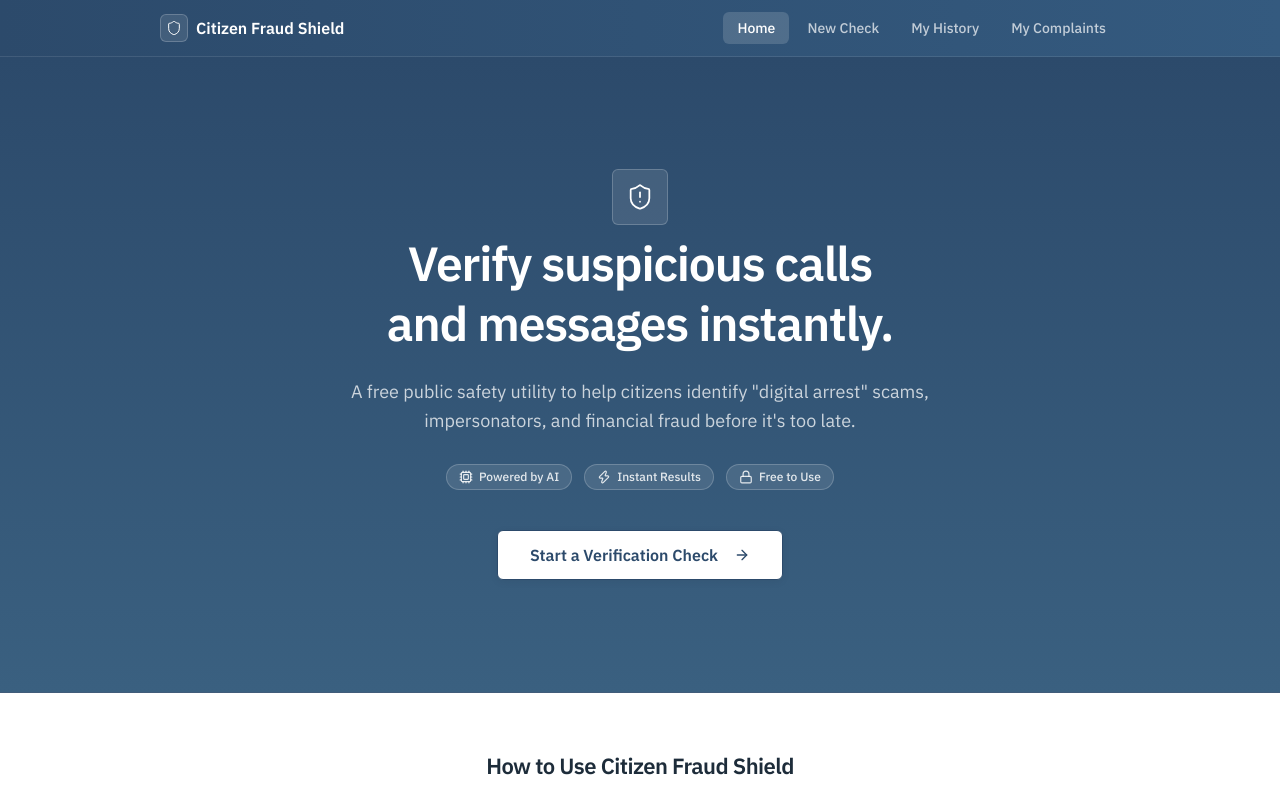
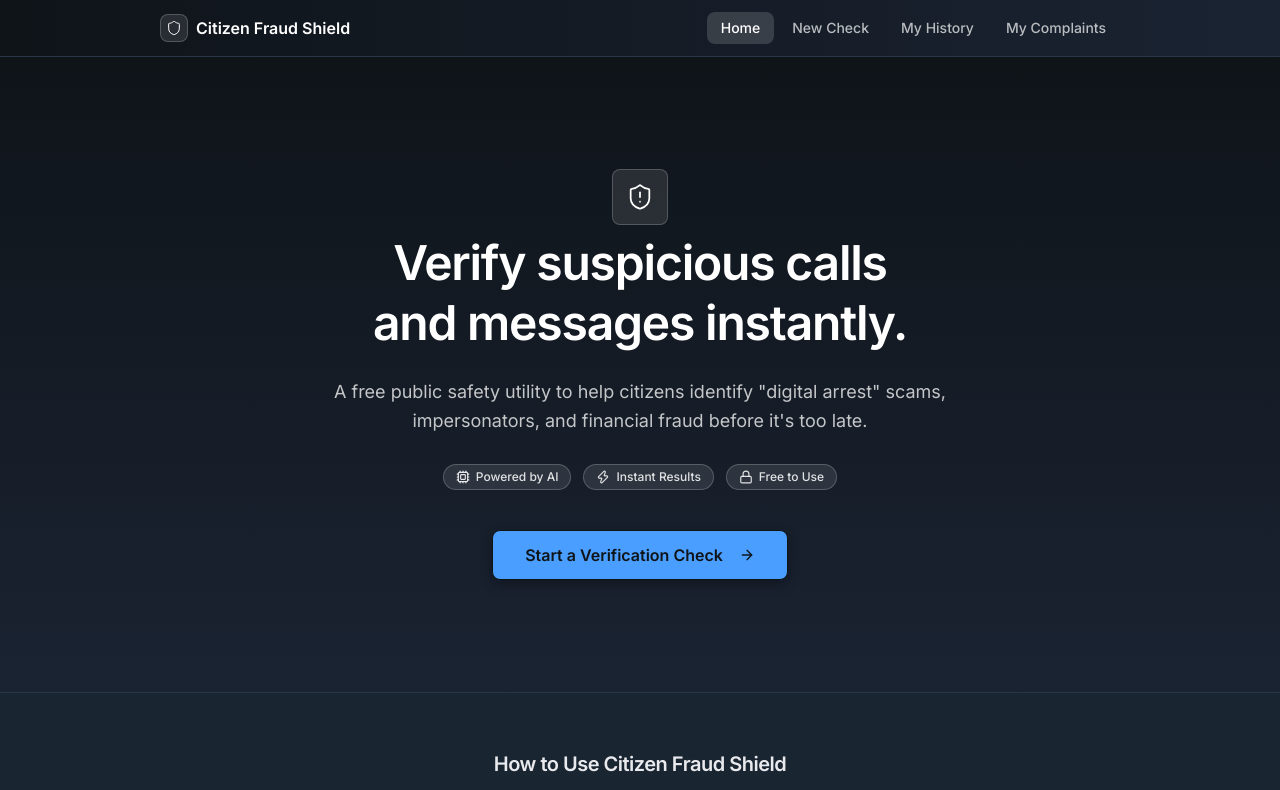
Before and after one commit to vishweshwankhede330-rgb/Citizen-Fraud-Shield, a React (Vite) app in the folder artifacts/citizen-fraud-shield/: page / in a window 1280 px wide. Shown: the top 790 px of the page. Built offline with nearby package versions, Linux system fonts and the light colour scheme.

Commit message:
Refactor styling and component formatting across fraud shield application
Replit-Commit-Author: Agent

```diff
--- a/artifacts/citizen-fraud-shield/src/components/layout/navbar.tsx
+++ b/artifacts/citizen-fraud-shield/src/components/layout/navbar.tsx
@@ -14,8 +14,8 @@ export function Navbar() {
   ];
 
   return (
-    <nav className="sticky top-0 z-50 border-b border-white/10"
-      style={{ background: "linear-gradient(to right, #2C4A6B, #345A7F)" }}>
+    <nav className="sticky top-0 z-50 border-b border-border"
+      style={{ background: "linear-gradient(to right, #0F1419, #1A2332)" }}>
       <div className="max-w-5xl mx-auto px-4 sm:px-6 lg:px-8">
         <div className="flex items-center justify-between h-14">
           {/* Wordmark */}
--- a/artifacts/citizen-fraud-shield/src/index.css
+++ b/artifacts/citizen-fraud-shield/src/index.css
@@ -1,4 +1,4 @@
-@import url('https://fonts.googleapis.com/css2?family=IBM+Plex+Sans:ital,wght@0,400;0,500;0,600;0,700;1,400&display=swap');
+@import url('https://fonts.googleapis.com/css2?family=Inter:wght@400;500;600;700&display=swap');
 @import "tailwindcss";
 @import "tw-animate-css";
 @plugin "@tailwindcss/typography";
@@ -51,87 +51,56 @@
 }
 
 :root {
-  --button-outline: rgba(0,0,0, .10);
-  --badge-outline: rgba(0,0,0, .05);
-  --opaque-button-border-intensity: -8;
-  --elevate-1: rgba(0,0,0, .02);
-  --elevate-2: rgba(0,0,0, .04);
+  --button-outline: rgba(255,255,255, .10);
+  --badge-outline: rgba(255,255,255, .05);
+  --opaque-button-border-intensity: 8;
+  --elevate-1: rgba(255,255,255, .02);
+  --elevate-2: rgba(255,255,255, .04);
 
-  /* Page background — warm paper #F7F6F3 */
-  --background: 45 20% 96%;
-  /* Primary text — deep slate #1C2B39 */
-  --foreground: 209 34% 17%;
-  /* Border/divider — #E0DED8 */
-  --border: 47 11% 86%;
+  /* Page background — #0F1419 near-black navy */
+  --background: 213 25% 8%;
+  /* Primary text — #E8EAED off-white */
+  --foreground: 220 10% 92%;
+  /* Border/divider — #2A3648 */
+  --border: 216 26% 22%;
 
-  /* Cards are white, elevated from page background */
-  --card: 0 0% 100%;
-  --card-foreground: 209 34% 17%;
-  --card-border: 47 11% 86%;
+  /* Card background — #1A2332 dark slate */
+  --card: 214 32% 15%;
+  --card-foreground: 220 10% 92%;
+  --card-border: 216 26% 22%;
 
-  --popover: 0 0% 100%;
-  --popover-foreground: 209 34% 17%;
-  --popover-border: 47 11% 86%;
+  --popover: 214 32% 15%;
+  --popover-foreground: 220 10% 92%;
+  --popover-border: 216 26% 22%;
 
-  /* Primary action — calm muted navy #2C4A6B */
-  --primary: 212 42% 30%;
-  --primary-foreground: 0 0% 100%;
+  /* Primary accent — #4A9EFF confident blue */
+  --primary: 211 100% 65%;
+  --primary-foreground: 213 25% 8%;
 
-  --secondary: 210 16% 93%;
-  --secondary-foreground: 209 34% 17%;
+  /* Secondary — #212D3F elevated card */
+  --secondary: 214 31% 19%;
+  --secondary-foreground: 220 10% 92%;
 
-  --muted: 210 16% 93%;
-  /* Secondary/muted text — #5B6B7A */
-  --muted-foreground: 209 15% 42%;
+  --muted: 214 31% 19%;
+  /* Muted text — #8B98A9 */
+  --muted-foreground: 213 12% 60%;
 
-  /* Accent = same navy */
-  --accent: 212 42% 30%;
-  --accent-foreground: 0 0% 100%;
+  /* Accent = primary blue */
+  --accent: 211 100% 65%;
+  --accent-foreground: 213 25% 8%;
 
-  /* Destructive = high-risk red #B3261E */
-  --destructive: 3 71% 41%;
-  --destructive-foreground: 0 0% 100%;
+  /* Destructive = high-risk red on dark bg */
+  --destructive: 0 100% 71%;
+  --destructive-foreground: 213 25% 8%;
 
-  --input: 47 11% 88%;
-  --ring: 212 42% 30%; /* navy focus ring */
+  --input: 216 26% 22%;
+  --ring: 211 100% 65%;
 
-  --app-font-sans: 'IBM Plex Sans', sans-serif;
+  --app-font-sans: 'Inter', sans-serif;
   --app-font-mono: Menlo, monospace;
 
-  /* 6px corner radius */
-  --radius: 0.375rem;
-}
-
-.dark {
-  --background: 209 34% 12%;
-  --foreground: 45 20% 95%;
-  --border: 209 20% 22%;
-
-  --card: 209 34% 14%;
-  --card-foreground: 45 20% 95%;
-  --card-border: 209 20% 22%;
-
-  --popover: 209 34% 14%;
-  --popover-foreground: 45 20% 95%;
-  --popover-border: 209 20% 22%;
-
-  --primary: 212 42% 50%;
-  --primary-foreground: 0 0% 100%;
-
-  --secondary: 209 20% 20%;
-  --secondary-foreground: 45 20% 95%;
-
-  --muted: 209 20% 20%;
-  --muted-foreground: 209 15% 60%;
-
-  --accent: 212 42% 50%;
-  --accent-foreground: 0 0% 100%;
-
-  --destructive: 3 71% 50%;
-  --destructive-foreground: 0 0% 100%;
-
-  --input: 209 20% 22%;
-  --ring: 212 42% 50%;
+  /* 8px corner radius */
+  --radius: 0.5rem;
 }
 
 @layer base {
@@ -140,35 +109,42 @@
   }
   body {
     @apply font-sans antialiased bg-background text-foreground;
+    font-size: 16px;
+    font-weight: 400;
   }
-  /* Unified sans-serif headings — IBM Plex Sans semibold */
+  /* Inter semibold headings */
   h1, h2, h3, h4, h5, h6 {
     @apply font-sans font-semibold tracking-tight;
+  }
+  /* Small labels get subtle tracking */
+  .label-sm {
+    font-size: 13px;
+    letter-spacing: 0.02em;
   }
 }
 
 @layer utilities {
-  /* Soft elevation shadow for card surfaces */
+  /* Depth shadow for dark card surfaces */
   .shadow-card {
-    box-shadow: 0 2px 8px rgba(0, 0, 0, 0.06);
+    box-shadow: 0 4px 12px rgba(0, 0, 0, 0.3);
   }
-  /* Teal accent — #3D7A8A — used sparingly for secondary elements */
+  /* Accent blue utilities (replaces old teal) */
   .text-teal {
-    color: #3D7A8A;
+    color: #4A9EFF;
   }
   .bg-teal {
-    background-color: #3D7A8A;
+    background-color: #4A9EFF;
   }
   .border-teal {
-    border-color: #3D7A8A;
+    border-color: #4A9EFF;
   }
   .hover\:text-teal:hover {
-    color: #3D7A8A;
+    color: #4A9EFF;
   }
   .bg-teal\/10 {
-    background-color: rgba(61, 122, 138, 0.10);
+    background-color: rgba(74, 158, 255, 0.10);
   }
   .text-teal\/80 {
-    color: rgba(61, 122, 138, 0.80);
+    color: rgba(74, 158, 255, 0.80);
   }
 }
--- a/artifacts/citizen-fraud-shield/src/pages/home.tsx
+++ b/artifacts/citizen-fraud-shield/src/pages/home.tsx
@@ -7,14 +7,14 @@ export default function Home() {
     <div className="flex flex-col items-center">
       {/* ── Hero ──────────────────────────────────────────────────────── */}
       <section
-        className="w-full text-white py-20 md:py-28 px-4 border-b border-white/10"
-        style={{ background: "linear-gradient(to bottom, #2C4A6B, #3A6080)" }}
+        className="w-full text-white py-20 md:py-28 px-4 border-b border-border"
+        style={{ background: "linear-gradient(to bottom, #0F1419, #1A2332)" }}
       >
         <div className="max-w-3xl mx-auto text-center space-y-6">
           <div className="inline-flex items-center justify-center w-14 h-14 border border-white/20 bg-white/10 rounded-lg mb-2">
             <ShieldAlert className="h-7 w-7 text-white" strokeWidth={1.5} />
           </div>
-          <h1 className="text-[28px] md:text-4xl lg:text-5xl font-semibold tracking-tight leading-tight text-white">
+          <h1 className="text-[30px] md:text-4xl lg:text-5xl font-semibold tracking-tight leading-tight text-white">
             Verify suspicious calls<br className="hidden md:block" /> and messages instantly.
           </h1>
           <p className="text-lg text-white/75 max-w-2xl mx-auto leading-relaxed">
@@ -43,7 +43,7 @@ export default function Home() {
             <Link href="/check">
               <Button
                 size="lg"
-                className="bg-white text-[#2C4A6B] hover:bg-white/90 text-base px-8 py-3 rounded-lg font-semibold shadow-card"
+                className="bg-[#4A9EFF] text-[#0F1419] hover:bg-[#4A9EFF]/90 text-base px-8 py-3 rounded-lg font-semibold shadow-card"
                 data-testid="button-hero-start"
               >
                 Start a Verification Check <ArrowRight className="ml-2 h-4 w-4" />
@@ -54,10 +54,10 @@ export default function Home() {
       </section>
 
       {/* ── How to use ────────────────────────────────────────────────── */}
-      <section className="w-full py-14 px-4 border-b border-border bg-white">
+      <section className="w-full py-14 px-4 border-b border-border bg-card">
         <div className="max-w-5xl mx-auto">
           <div className="text-center mb-10">
-            <h2 className="text-[22px] font-semibold text-foreground mb-2">
+            <h2 className="text-[20px] font-semibold text-foreground mb-2">
               How to Use Citizen Fraud Shield
             </h2>
             <p className="text-muted-foreground text-sm leading-relaxed max-w-xl mx-auto">
@@ -92,9 +92,9 @@ export default function Home() {
                 body: "High-risk results include direct links to file a report at cybercrime.gov.in and the 1930 fraud helpline.",
               },
             ].map(({ n, icon, title, body }) => (
-              <div key={n} className="bg-white border border-border rounded-lg p-5 flex flex-col gap-4 shadow-card">
+              <div key={n} className="bg-[#212D3F] border border-border rounded-lg p-5 flex flex-col gap-4 shadow-card">
                 <div className="flex items-start justify-between">
-                  <div className="w-11 h-11 rounded-lg bg-[#F7F6F3] flex items-center justify-center flex-shrink-0">
+                  <div className="w-11 h-11 rounded-lg bg-background flex items-center justify-center flex-shrink-0">
                     {icon}
                   </div>
                   <span className="text-[13px] font-semibold text-muted-foreground">
@@ -115,7 +115,7 @@ export default function Home() {
       <section className="w-full py-16 px-4 border-b border-border">
         <div className="max-w-5xl mx-auto">
           <div className="text-center mb-10">
-            <h2 className="text-[22px] font-semibold text-foreground mb-3">
+            <h2 className="text-[20px] font-semibold text-foreground mb-3">
               Fraud that exploits fear and authority
             </h2>
             <p className="text-muted-foreground mt-2 max-w-2xl mx-auto leading-relaxed">
@@ -125,9 +125,9 @@ export default function Home() {
           </div>
 
           <div className="grid md:grid-cols-3 gap-4">
-            <div className="bg-white border border-border rounded-lg p-6 shadow-card">
+            <div className="bg-card border border-border rounded-lg p-6 shadow-card">
               <div className="flex items-center gap-3 mb-3">
-                <div className="w-9 h-9 flex items-center justify-center bg-[#F7F6F3] rounded-lg">
+                <div className="w-9 h-9 flex items-center justify-center bg-[#212D3F] rounded-lg">
                   <AlertTriangle className="h-5 w-5 text-primary" strokeWidth={1.5} />
                 </div>
                 <h3 className="font-semibold text-base text-foreground">Fake Officials</h3>
@@ -137,9 +137,9 @@ export default function Home() {
                 service disconnection to extract money.
               </p>
             </div>
-            <div className="bg-white border border-border rounded-lg p-6 shadow-card">
+            <div className="bg-card border border-border rounded-lg p-6 shadow-card">
               <div className="flex items-center gap-3 mb-3">
-                <div className="w-9 h-9 flex items-center justify-center bg-[#F7F6F3] rounded-lg">
+                <div className="w-9 h-9 flex items-center justify-center bg-[#212D3F] rounded-lg">
                   <FileText className="h-5 w-5 text-primary" strokeWidth={1.5} />
                 </div>
                 <h3 className="font-semibold text-base text-foreground">Fabricated Documents</h3>
@@ -149,9 +149,9 @@ export default function Home() {
                 via WhatsApp or email to manufacture legitimacy.
               </p>
             </div>
-            <div className="bg-white border border-border rounded-lg p-6 shadow-card">
+            <div className="bg-card border border-border rounded-lg p-6 shadow-card">
               <div className="flex items-center gap-3 mb-3">
-                <div className="w-9 h-9 flex items-center justify-center bg-[#F7F6F3] rounded-lg">
+                <div className="w-9 h-9 flex items-center justify-center bg-[#212D3F] rounded-lg">
                   <ShieldCheck className="h-5 w-5 text-primary" strokeWidth={1.5} />
                 </div>
                 <h3 className="font-semibold text-base text-foreground">Protect Yourself</h3>
@@ -169,7 +169,7 @@ export default function Home() {
       <section className="w-full py-16 px-4" id="how-it-works">
         <div className="max-w-4xl mx-auto">
           <div className="text-center mb-10">
-            <h2 className="text-[22px] font-semibold text-foreground mb-3">
+            <h2 className="text-[20px] font-semibold text-foreground mb-3">
               Citizen Fraud Shield — Step by Step
             </h2>
             <p className="text-muted-foreground leading-relaxed">
@@ -197,7 +197,7 @@ export default function Home() {
             ].map(({ n, title, body }) => (
               <div
                 key={n}
-                className="flex flex-col md:flex-row gap-5 items-start md:items-center bg-white border border-border rounded-lg p-6 shadow-card"
+                className="flex flex-col md:flex-row gap-5 items-start md:items-center bg-card border border-border rounded-lg p-6 shadow-card"
               >
                 <div className="flex-shrink-0 w-9 h-9 border border-border bg-primary text-primary-foreground flex items-center justify-center font-semibold text-sm rounded-lg">
                   {n}
```
Also changed, not shown: artifacts/citizen-fraud-shield/src/components/FraudHotspotMap.tsx (+11 -11 lines), artifacts/citizen-fraud-shield/src/components/NearbyPoliceStations.tsx (+4 -4 lines), artifacts/citizen-fraud-shield/src/pages/check.tsx (+43 -43 lines), artifacts/citizen-fraud-shield/src/pages/history.tsx (+10 -10 lines), artifacts/citizen-fraud-shield/src/pages/my-complaints.tsx (+9 -9 lines), artifacts/citizen-fraud-shield/src/pages/police-dashboard.tsx (+24 -24 lines), artifacts/citizen-fraud-shield/src/pages/result.tsx (+50 -50 lines), 1 other file (tests, documents, lock files or other folders).
